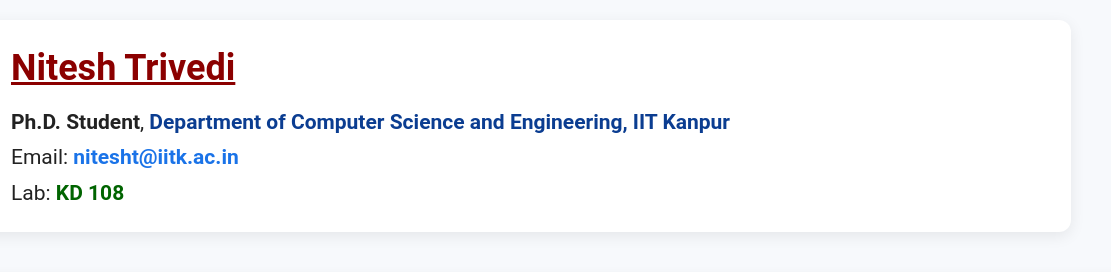
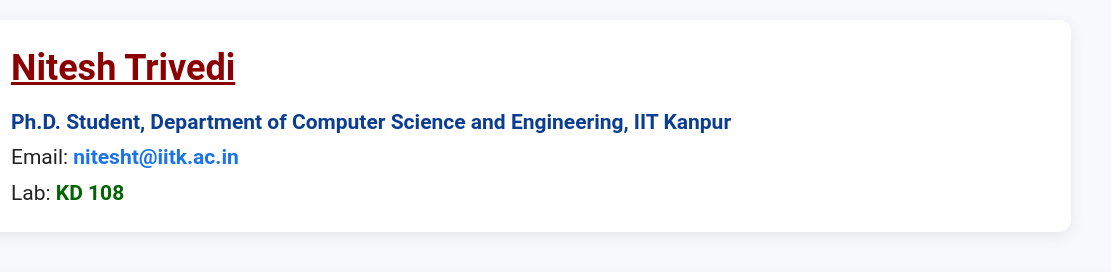
Before and after one commit to trivedi-nitesh/trivedi-nitesh.github.io, a plain HTML site: page index.html in a window 1280 px wide. Shown: the top 280 px of the page, 169-1280 px from the left. Drawn offline with Linux system fonts and the light colour scheme; a web font is replaced by a local one.

Commit message:
Update introduction paragraph in index.html

```diff
--- a/index.html
+++ b/index.html
@@ -154,7 +154,7 @@
     <img src="photo.jpeg" alt="Nitesh Trivedi">
     <div class="intro">
         <h1>Nitesh Trivedi</h1>
-        <p><strong>Ph.D. Student</strong>, <span class="dept">Department of Computer Science and Engineering, IIT Kanpur</span></p>
+        <p><span class="dept">Ph.D. Student, Department of Computer Science and Engineering, IIT Kanpur</span></p>
         <p>Email: <span class="email"><a href="mailto:nitesht@iitk.ac.in">nitesht@iitk.ac.in</a></span></p>
         <p>Lab: <span class="lab">KD 108</span></p>
     </div>
```
